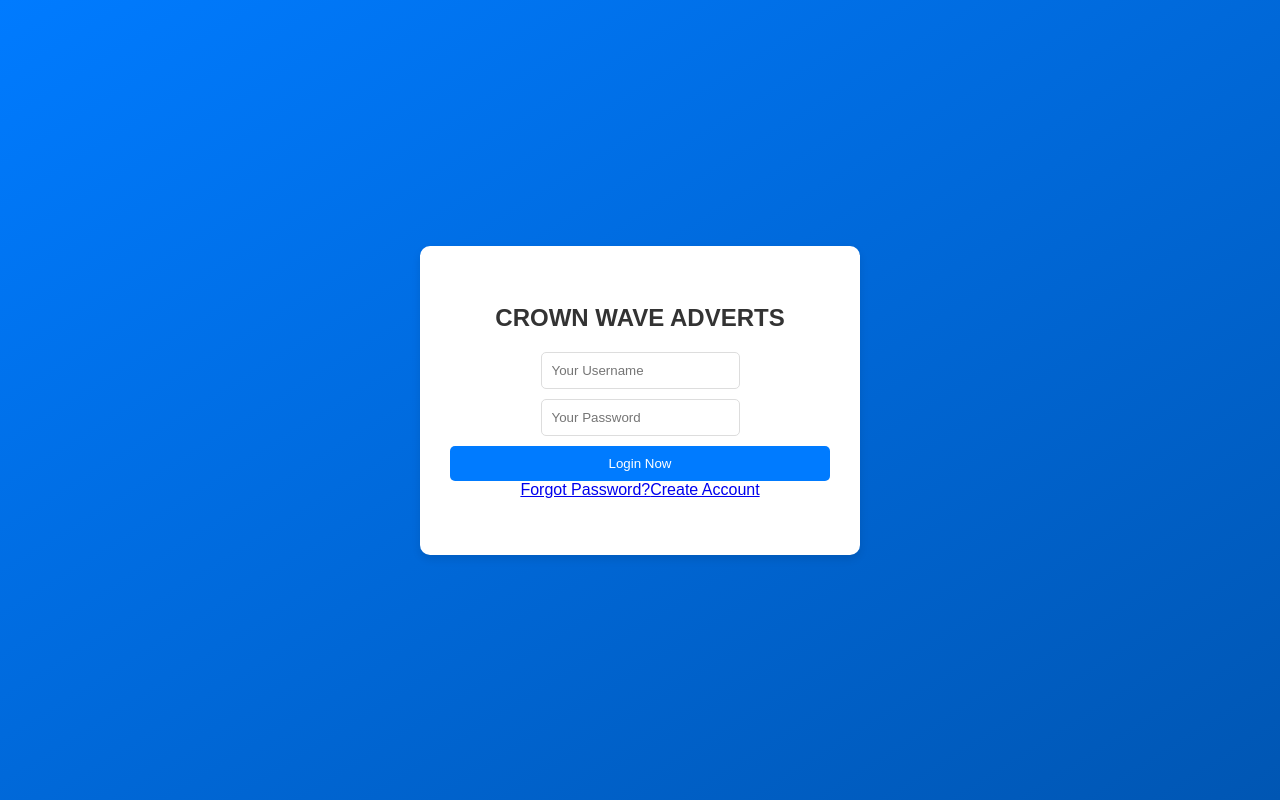
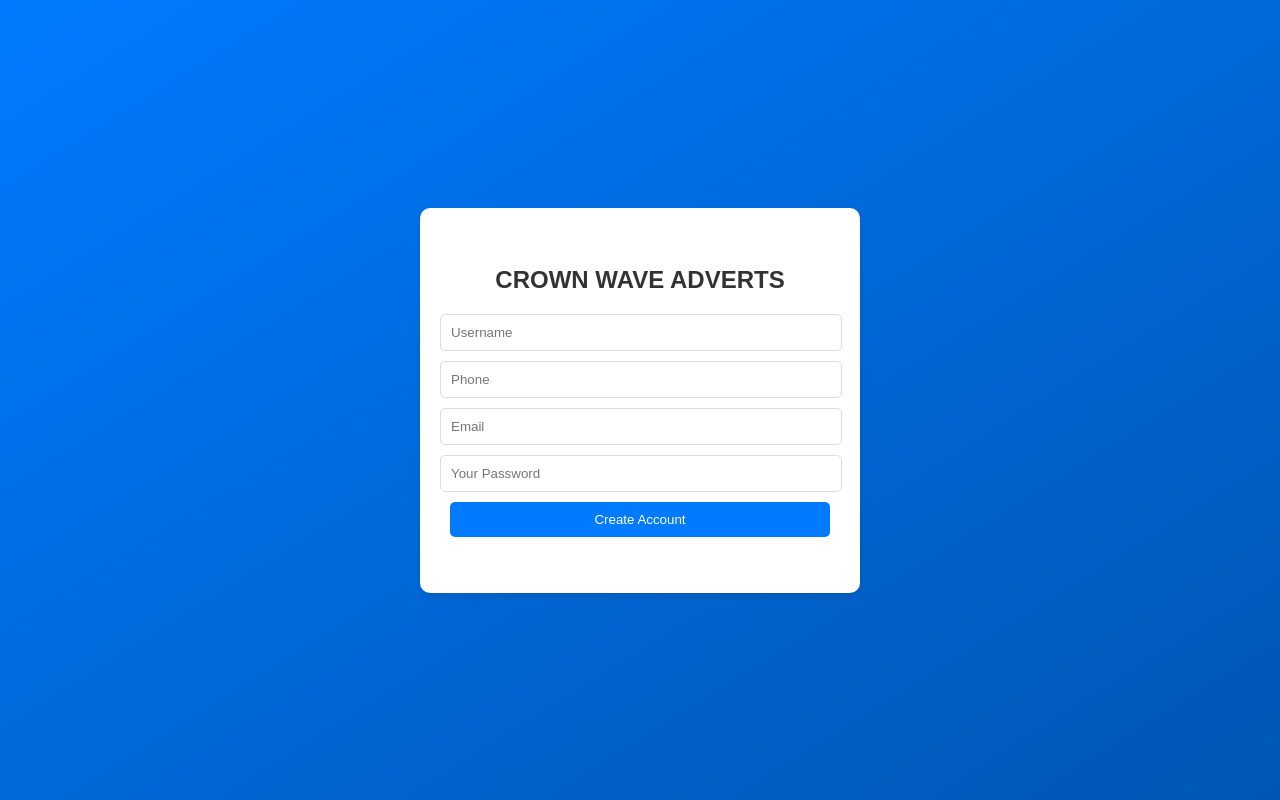
Before and after one commit to Barasa-Micah/crown, a React (Create React App) app: page /signup in a window 1280 px wide. Built offline with nearby package versions, Linux system fonts and the light colour scheme.

Commit message:
Installed the react router dom

```diff
--- a/package.json
+++ b/package.json
@@ -8,6 +8,7 @@
     "@testing-library/user-event": "^13.5.0",
     "react": "^18.3.1",
     "react-dom": "^18.3.1",
+    "react-router-dom": "^6.24.1",
     "react-scripts": "5.0.1",
     "web-vitals": "^2.1.4"
   },
--- a/src/App.js
+++ b/src/App.js
@@ -1,11 +1,22 @@
 import React from "react";
+import { BrowserRouter as Router, Route, Switch } from "react-router-dom";
 import LoginPage from "./components/LoginPage";
+import SignupPage from "./components/SignupPage";
 
 function App() {
   return (
+   <Router>
     <div className="App">
-      <LoginPage />
+      <Switch>
+        <Route path="/signup">
+          <SignupPage />
+        </Route>
+        <Route path="/">
+        <LoginPage />
+        </Route>
+      </Switch>
     </div>
+   </Router>
   );
 }
 
--- a/src/components/SignupPage.js
+++ b/src/components/SignupPage.js
@@ -1,5 +1,5 @@
 import React from "react";
-
+import './SignupPage.css';
 
 const SignupPage = () => {
     return (
```
Also changed, not shown: 1 other file (tests, documents, lock files or other folders).
